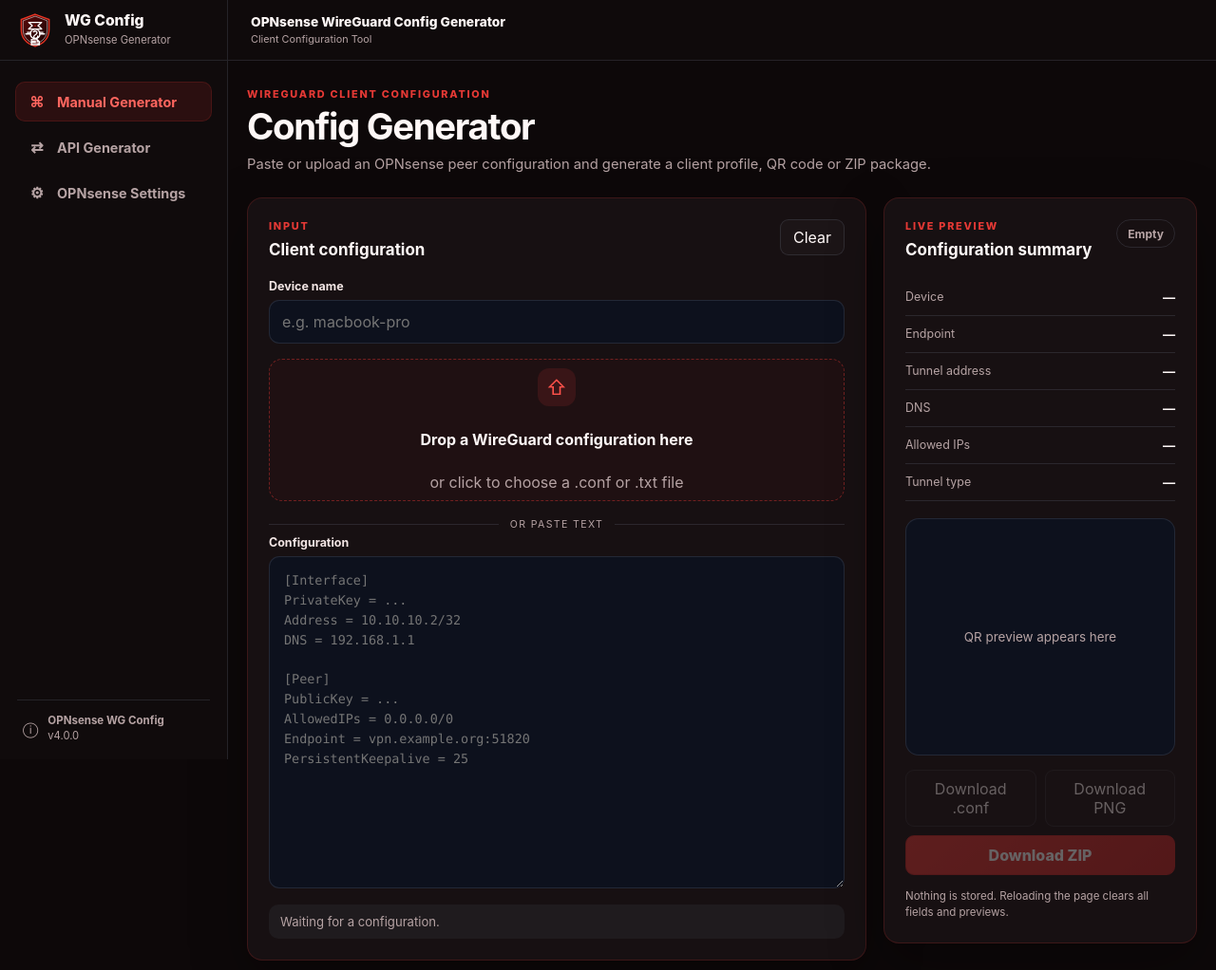
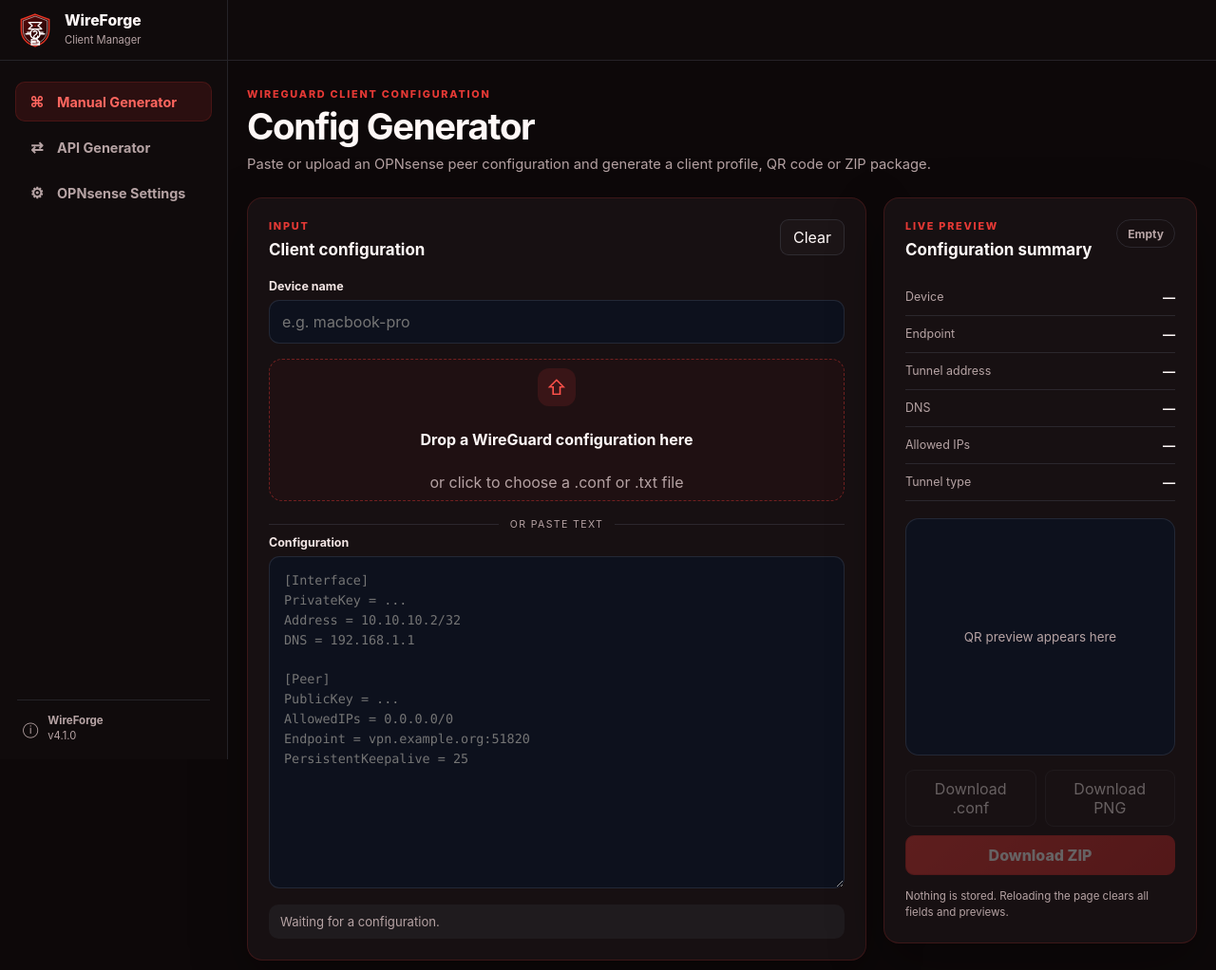
Before and after one commit to Mauckisch/OPNsense-WireGuard-Config-Generator, a Flask app: page / in a window 1280 px wide. Shown: the top 1022 px of the page at 95% size. Run offline with Flask 3, Linux system fonts and the light colour scheme; some libraries are stand-ins or nearby versions.

Commit message:
Rebrand project as WireForge 4.1.0

```diff
--- a/app.py
+++ b/app.py
@@ -32,9 +32,9 @@ MASTER_KEY_FILE = DATA_DIR / ".master.key"
 
 def get_version() -> str:
     try:
-        return VERSION_FILE.read_text(encoding="utf-8").strip() or "4.0.0"
+        return VERSION_FILE.read_text(encoding="utf-8").strip() or "4.1.0"
     except OSError:
-        return "4.0.0"
+        return "4.1.0"
 
 
 def generate_wireguard_keypair() -> tuple[str, str]:
@@ -329,7 +329,7 @@ def opnsense_api_request(
     headers = {
         "Authorization": f"Basic {credentials}",
         "Accept": "application/json",
-        "User-Agent": "OPNsense-WireGuard-Config-Generator",
+        "User-Agent": "WireForge",
     }
 
     data = None
--- a/docker-compose.yml
+++ b/docker-compose.yml
@@ -1,7 +1,7 @@
 services:
   generator:
-    image: ghcr.io/mauckisch/opnsense-wireguard-config-generator:latest
-    container_name: opnsense-wireguard-config-generator
+    image: ghcr.io/mauckisch/wireforge:latest
+    container_name: wireforge
     restart: unless-stopped
     init: true
 
--- a/templates/index.html
+++ b/templates/index.html
@@ -4,7 +4,7 @@
   <meta charset="utf-8">
   <meta name="viewport" content="width=device-width, initial-scale=1">
 
-  <title>OPNsense WireGuard Config Generator</title>
+  <title>WireForge</title>
 
   <link
     rel="icon"
@@ -28,12 +28,12 @@
         <img
           class="sidebar-logo"
           src="{{ url_for('static', filename='img/logo.svg') }}"
-          alt="OPNsense WireGuard Config Generator"
+          alt="WireForge"
         >
 
         <div class="sidebar-brand-copy">
-          <strong>WG Config</strong>
-          <span>OPNsense Generator</span>
+          <strong>WireForge</strong>
+          <span>Client Manager</span>
         </div>
       </div>
 
@@ -79,7 +79,7 @@
         <span class="sidebar-about-icon" aria-hidden="true">ⓘ</span>
 
         <span class="sidebar-about-copy">
-          <strong>OPNsense WG Config</strong>
+          <strong>WireForge</strong>
           <span>v{{ version }}</span>
         </span>
       </button>
@@ -91,15 +91,7 @@
     <div class="app-content">
 
       <!-- Top bar -->
-      <header class="app-topbar">
-
-        <div class="topbar-title">
-          <strong>OPNsense WireGuard Config Generator</strong>
-          <span>Client Configuration Tool</span>
-        </div>
-
-      </header>
-
+      <header class="app-topbar"></header>
 
       <!-- Main content -->
       <main class="main-content">
@@ -1172,7 +1164,7 @@ PersistentKeepalive = 25"
       <header class="about-modal-header">
 
         <strong>
-          OPNsense WireGuard Config Generator
+          WireForge
         </strong>
 
         <button
@@ -1199,7 +1191,7 @@ PersistentKeepalive = 25"
 
           <div>
             <h2 id="aboutTitle">
-              OPNsense WireGuard Config Generator
+              WireForge
             </h2>
 
             <span class="about-version">
@@ -1248,7 +1240,7 @@ PersistentKeepalive = 25"
 
           <div class="about-detail about-detail-wide">
             <span>Project</span>
-            <strong>OPNsense WireGuard Config Generator</strong>
+            <strong>WireForge</strong>
           </div>
 
           <div class="about-detail about-detail-wide">
@@ -1265,7 +1257,7 @@ PersistentKeepalive = 25"
 
         <a
           class="about-github-button"
-          href="https://github.com/Mauckisch/OPNsense-WireGuard-Config-Generator"
+          href="https://github.com/Mauckisch/WireForge"
           target="_blank"
           rel="noopener noreferrer"
         >
```
Also changed, not shown: .github/workflows/docker-publish.yml, .github/workflows/release-existing-tag.yml (deleted), CHANGELOG.md, README.md, static/img/banner.svg, static/img/favicon.svg, static/img/logo.svg, 1 other file.
